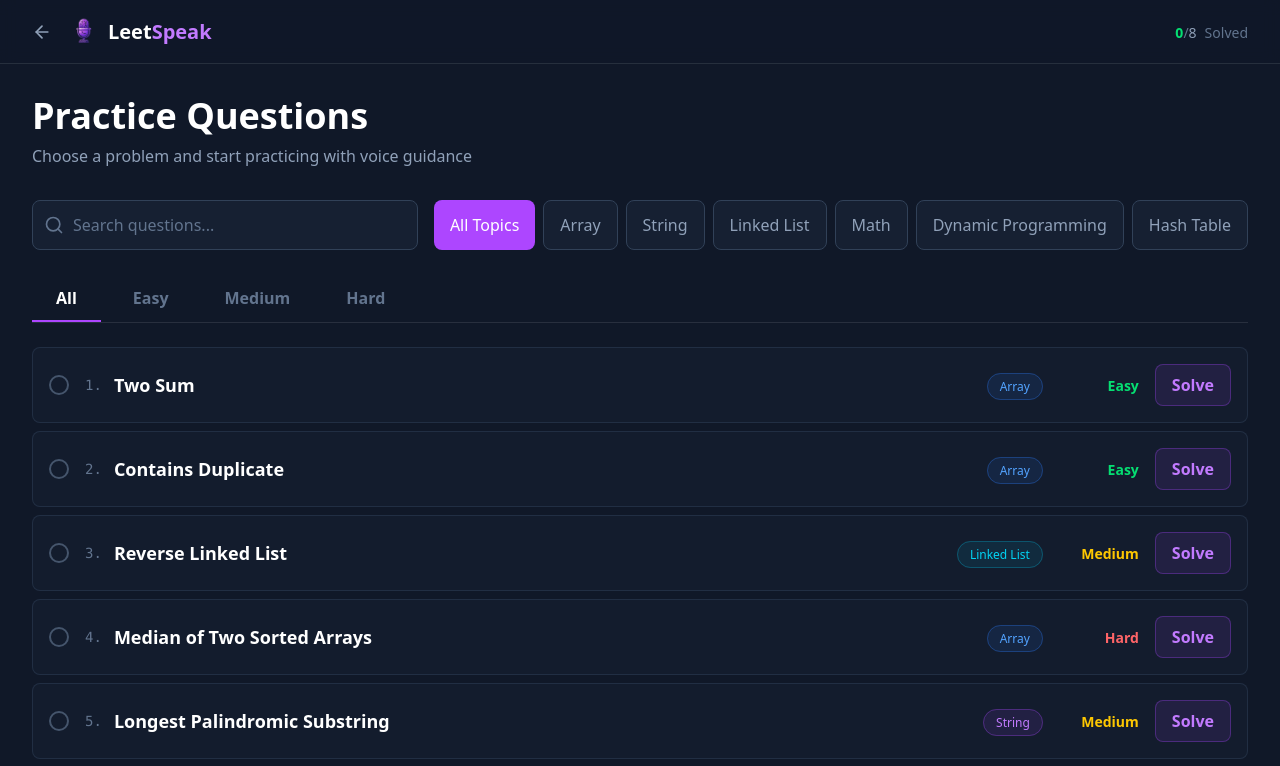
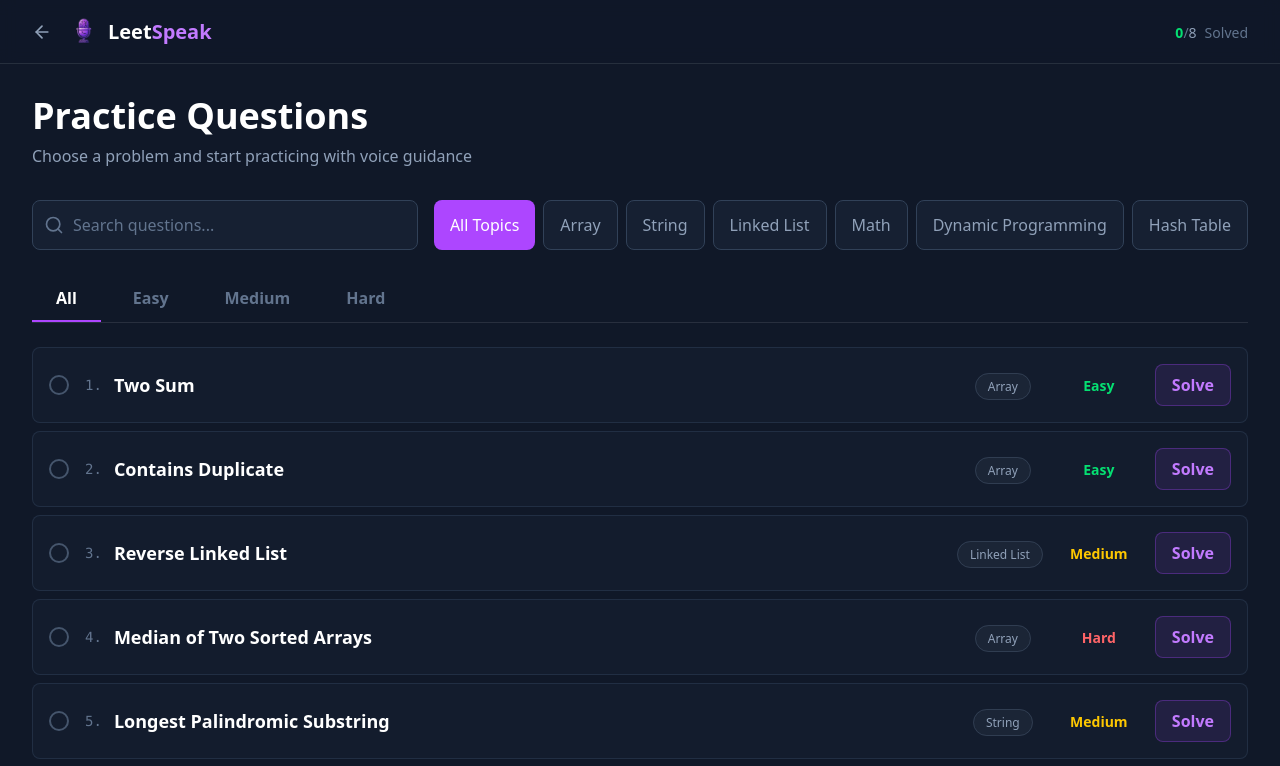
Before and after one commit to nathan-wooo/LeetSpeak, a React (Vite) app: page /list in a window 1280 px wide. Shown: the top 766 px of the page. Built offline with nearby package versions, Linux system fonts and the light colour scheme; no server answers.

Commit message:
Centered difficulty and topic tags on list of quesitons

```diff
--- a/src/pages/Home.jsx
+++ b/src/pages/Home.jsx
@@ -162,8 +162,8 @@ const Home = () => {
             <div className="grid md:grid-cols-3 gap-8 max-w-4xl mx-auto">
               {[
                 { num: "01", title: "Code & Speak", desc: "Solve problems while verbalizing your approach" },
-                { num: "02", title: "AI Listens", desc: "Claude analyzes your code and communication" },
-                { num: "03", title: "Get Guided", desc: "Receive questions that help you think deeper" }
+                { num: "02", title: "AI Listens", desc: "AI analyzes your code and thinking process" },
+                { num: "03", title: "Get Guided", desc: "Receive feedback to guide you through the problem" }
               ].map((step, idx) => (
                 <div key={idx} className="relative p-6 bg-slate-800/30 border border-slate-700/50 rounded-xl">
                   <div className="text-5xl font-bold text-purple-500/20 mb-3">{step.num}</div>
--- a/src/pages/ListPage.jsx
+++ b/src/pages/ListPage.jsx
@@ -32,16 +32,8 @@ const ListPage = () => {
     }
   };
 
-  const getTopicColor = (topic) => {
-    const colors = {
-      "Array": "bg-blue-500/10 text-blue-400 border-blue-500/30",
-      "String": "bg-purple-500/10 text-purple-400 border-purple-500/30",
-      "Linked List": "bg-cyan-500/10 text-cyan-400 border-cyan-500/30",
-      "Math": "bg-orange-500/10 text-orange-400 border-orange-500/30",
-      "Dynamic Programming": "bg-pink-500/10 text-pink-400 border-pink-500/30",
-      "Hash Table": "bg-emerald-500/10 text-emerald-400 border-emerald-500/30",
-    };
-    return colors[topic] || "bg-slate-500/10 text-slate-400 border-slate-500/30";
+  const getTopicColor = () => {
+    return "bg-slate-500/10 text-slate-400 border-slate-500/30";
   };
 
   const handleStartQuestion = (questionId) => {
@@ -174,14 +166,14 @@ const ListPage = () => {
               </div>
 
               {/* Topic Badge */}
-              <div className="hidden sm:block">
+              <div className="hidden text-center min-w-[80px] sm:block">
                 <span className={`px-3 py-1 rounded-full text-xs font-medium border ${getTopicColor(question.topic)}`}>
                   {question.topic}
                 </span>
               </div>
 
               {/* Difficulty */}
-              <div className="hidden md:block text-right min-w-[80px]">
+              <div className="hidden md:block text-center min-w-[80px]">
                 <span className={`text-sm font-semibold ${getDifficultyColor(question.difficulty)}`}>
                   {question.difficulty}
                 </span>
```
